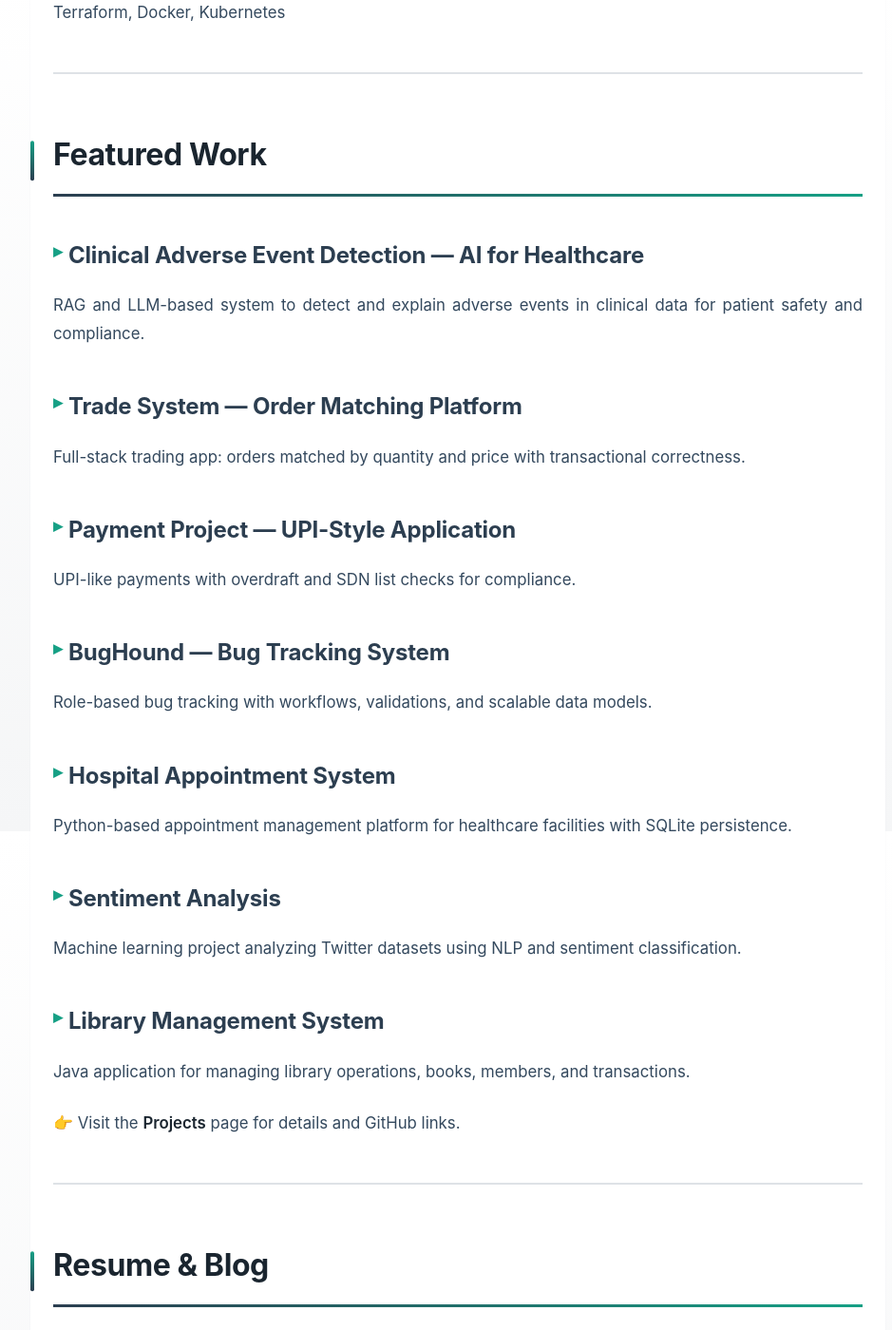
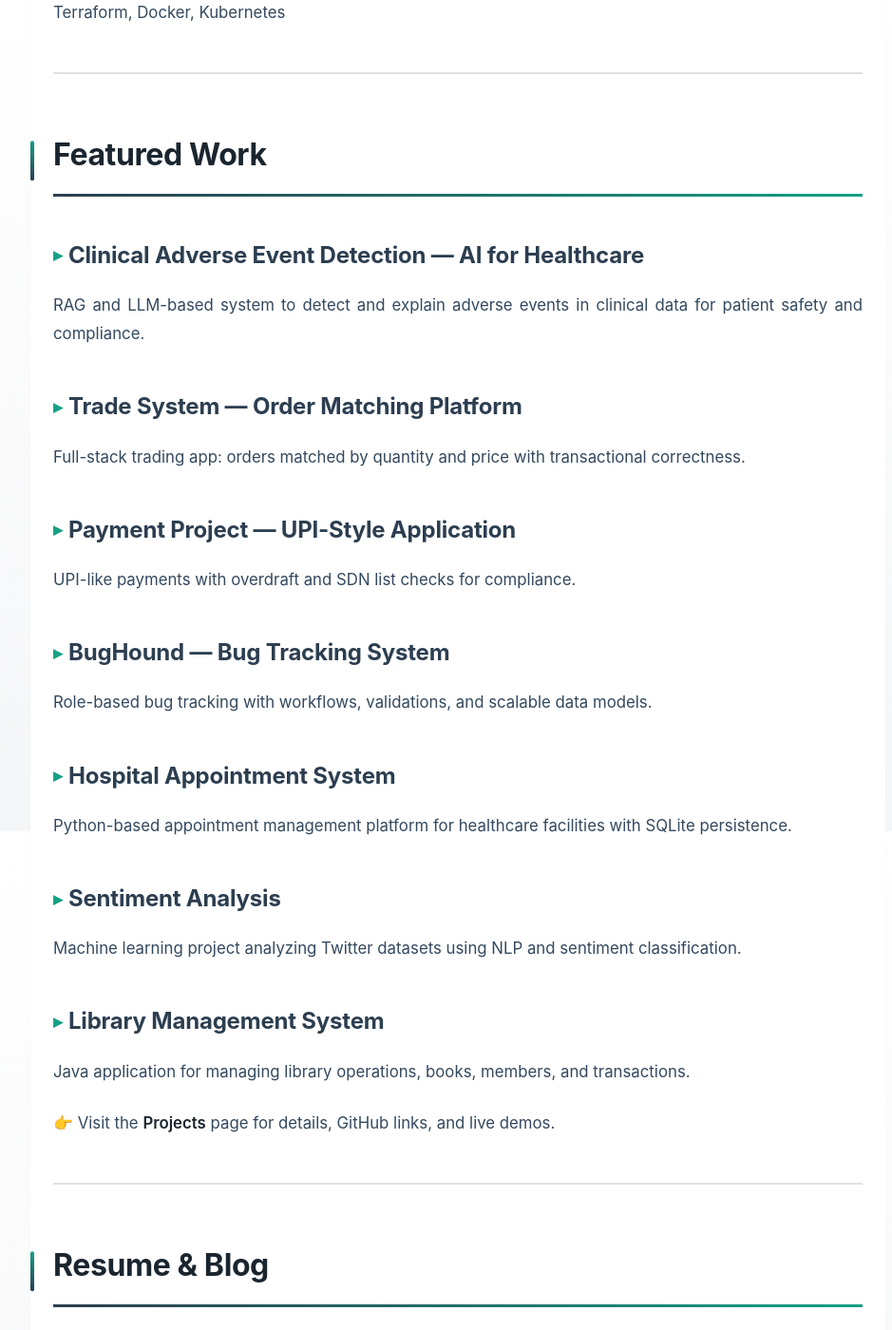
Before and after one commit to tallapallydheeraj/tallapallydheeraj.github.io, a Jekyll site: the page built from index.md, in a window 1280 px wide and 1400 px high, scrolled down 1825 px. Shown: the whole window at 95% size, without its empty margins (158-1097 px from the left). Built offline with Jekyll 4.4.1, drawn with Linux system fonts in a browser that asks for light colours.

Commit message:
Add project links on homepage, center h3 arrow and fix hover alignment
Co-authored-by: Cursor <cursoragent@cursor.com>

```diff
--- a/assets/css/main.css
+++ b/assets/css/main.css
@@ -369,6 +369,8 @@ h3::before {
   content: '▸';
   position: absolute;
   left: 0;
+  top: 50%;
+  transform: translateY(-50%);
   color: var(--accent-color);
   font-size: 1.2rem;
 }
@@ -1239,7 +1241,7 @@ pre:hover {
 
 .page-content h3:hover::before {
   color: var(--accent-color);
-  transform: translateX(4px);
+  transform: translateY(-50%);
 }
 
 /* Enhanced Footer */
--- a/index.md
+++ b/index.md
@@ -47,28 +47,28 @@ Terraform, Docker, Kubernetes
 
 ## Featured Work
 
-### Clinical Adverse Event Detection — AI for Healthcare
+### [Clinical Adverse Event Detection — AI for Healthcare](/projects/#1-clinical-adverse-event-detection---ai-for-healthcare)
 RAG and LLM-based system to detect and explain adverse events in clinical data for patient safety and compliance.
 
-### Trade System — Order Matching Platform
+### [Trade System — Order Matching Platform](/projects/#2-trade-system---order-matching-platform)
 Full-stack trading app: orders matched by quantity and price with transactional correctness.
 
-### Payment Project — UPI-Style Application
+### [Payment Project — UPI-Style Application](/projects/#3-payment-project---upi-style-application)
 UPI-like payments with overdraft and SDN list checks for compliance.
 
-### BugHound — Bug Tracking System
+### [BugHound — Bug Tracking System](/projects/#4-bughound---bug-tracking-system)
 Role-based bug tracking with workflows, validations, and scalable data models.
 
-### Hospital Appointment System
+### [Hospital Appointment System](/projects/#6-hospital-appointment-system---appointment-management-platform)
 Python-based appointment management platform for healthcare facilities with SQLite persistence.
 
-### Sentiment Analysis
+### [Sentiment Analysis](/projects/#7-sentiment-analysis---twitter-dataset-analysis)
 Machine learning project analyzing Twitter datasets using NLP and sentiment classification.
 
-### Library Management System
+### [Library Management System](/projects/#8-library-management-system---java-application)
 Java application for managing library operations, books, members, and transactions.
 
-👉 Visit the **Projects** page for details and GitHub links.
+👉 Visit the **Projects** page for details, GitHub links, and live demos.
 
 ---
 
```
